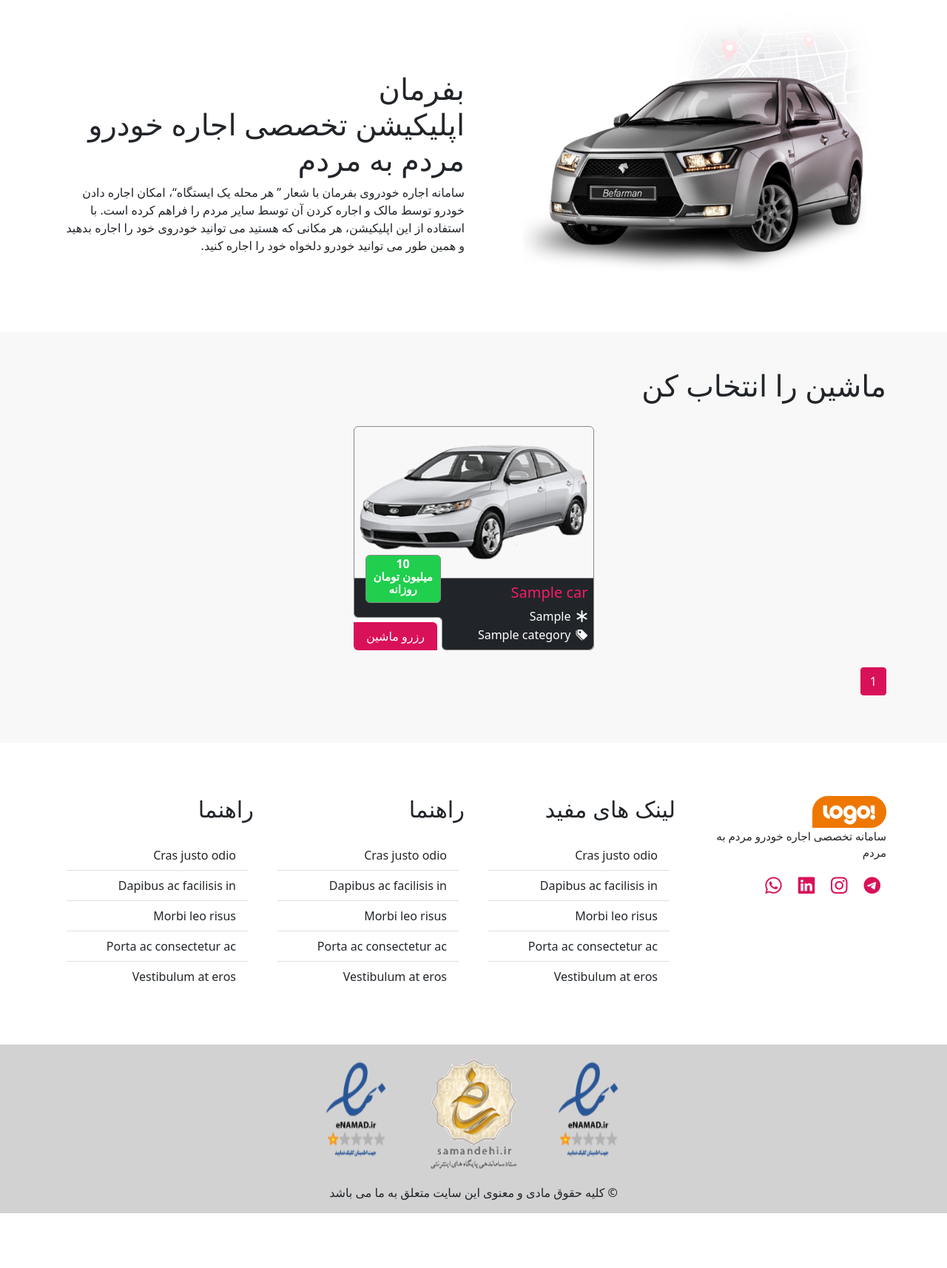
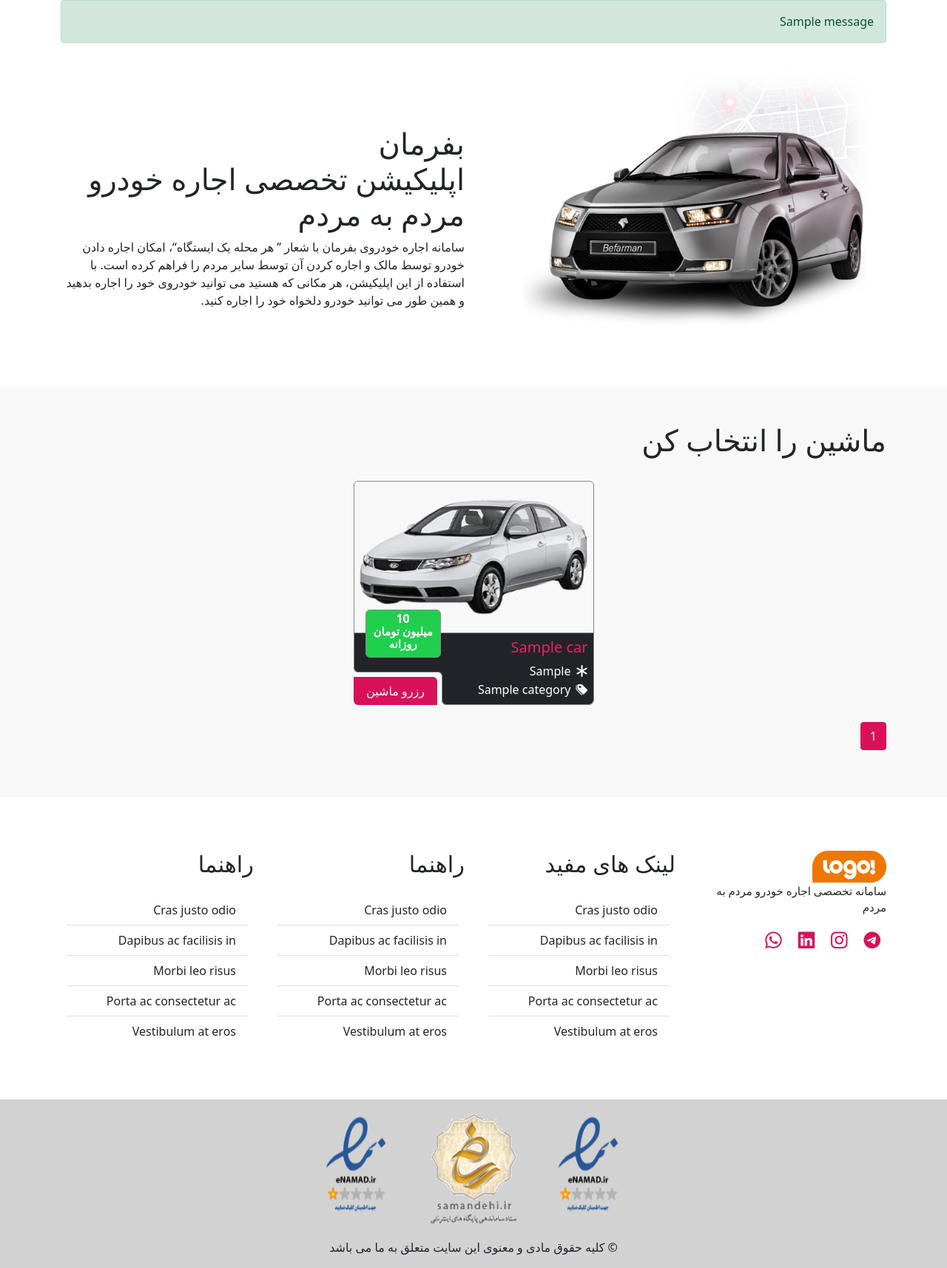
Before and after one commit to hosein-1/Car_Rental_Project, a Django app: page /cars/ in a window 1280 px wide. Shown: the part 56-1770 px from the top of the page at 74% size. Before the commit the page ends 1696 px from the top, so only its background shows below. Run offline with Django 5.2, Linux system fonts and the light colour scheme; tables that the repository leaves empty hold one stand-in row (values such as "Sample post"); one stand-in notice (Sample message) is shown; parts of the project's set-up code (start-up, migrations or seed data) failed here and were passed over; some libraries are stand-ins or nearby versions.

Commit message:
add messages to base template

```diff
--- a/templates/base.html
+++ b/templates/base.html
@@ -21,8 +21,17 @@
 
   {% block block_header %}
   {% include 'navbar.html' %}
+      {% if messages %}
+    <div class="container">
+        {% for message in messages %}
+            <div class="alert alert-{{ message.tags }}">{{ message }}</div>
+        {% endfor %}
+
+    </div>
+{% endif %}
   {% if banner != False %}
   {% include 'banner.html' %}
+
   {% endif %}
   {% endblock %}
 
```
